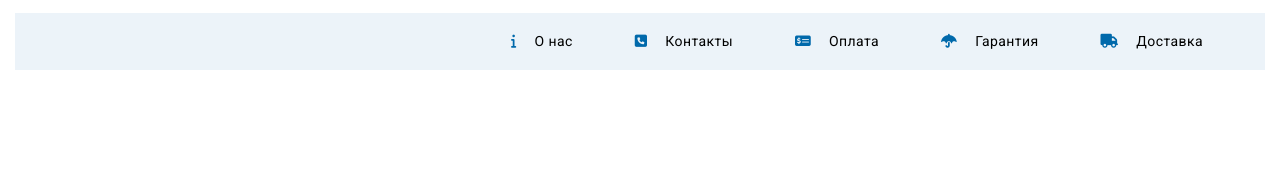
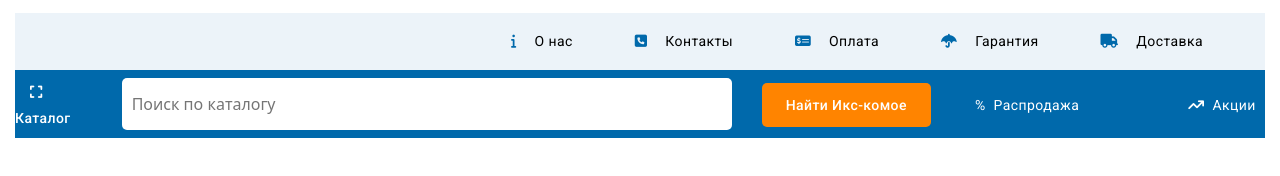
Before and after one commit to shaxa9505/X-xom-Shop, a plain HTML site: page index.html in a window 1280 px wide. Shown: the part 248-424 px from the top of the page. Drawn offline with Linux system fonts and the light colour scheme.

Commit message:
header_nav_top && header_nav_bottom tugadi

```diff
--- a/css/style.css
+++ b/css/style.css
@@ -110,6 +110,10 @@
         padding-top: 20px;
         padding-bottom: 16px;
     }
+    header .header_top .top-left{
+        display: flex;
+        align-items: center;
+    }
     header .header_top .top-left select{
         border: none;
         font-family: 'Roboto';
@@ -155,6 +159,9 @@
     }
     header .header_top .top-right {
         height: 100%;
+        display: flex;
+        align-items: center;
+        justify-content: end;
     }
     header .header_top .top-right .call1{
         font-family: 'Roboto';
@@ -201,6 +208,7 @@
     }
     header .header_top .top-right .user {
         margin-left: 32px;
+        display: flex;
     }
     header .header_top .top-right .user .user-left .name{
         text-decoration: none;
@@ -237,6 +245,9 @@
     header .header_nav .header_nav_top {
         background: #ECF3F9;
         padding: 18px 0;
+        display: flex;
+        align-items: center;
+        justify-content: end;
     }
     header .header_nav .header_nav_top a{
         font-family: 'Roboto';
@@ -252,6 +263,62 @@
         color: #0069AB;
         margin-right: 14px;
     }
-
+    header .header_nav .header_nav_bottom {
+        background: #0069AB;
+        padding: 8px 0;
+    }
+    header .header_nav .header_nav_bottom .fa-expand {
+        width: 20px;
+        height: 20px;
+        color: white;
+    }
+    header .header_nav .header_nav_bottom .catalog{
+        font-family: 'Roboto';
+        font-style: normal;
+        font-weight: 500;
+        font-size: 14px;
+        letter-spacing: 0.03em;
+        color: #FFFFFF;
+        text-decoration: none;
+        margin-left: 15px;
+    }
+    header .header_nav .header_nav_bottom input{
+        width: 100%;
+        border-radius: 5px;
+        border: none;
+        background: white;
+        padding: 14px 10px;
+        resize: none;
+    }
+    header .header_nav .header_nav_bottom .link{
+        font-family: 'Roboto';
+        font-style: normal;
+        font-weight: 500;
+        font-size: 14px;
+        letter-spacing: 0.03em;
+        color: #FFFFFF;
+        text-decoration: none;
+        background: #FF8400;
+        padding: 14px 24px;
+        border-radius: 5px;
+    }
+    header .header_nav .header_nav_bottom .sale{
+        font-family: 'Roboto';
+        font-style: normal;
+        font-weight: 400;
+        font-size: 14px;
+        letter-spacing: 0.03em;
+        color: #FFFFFF;
+        text-decoration: none;
+    }
+    header .header_nav .header_nav_bottom .stock{
+        font-family: 'Roboto';
+        font-style: normal;
+        font-weight: 400;
+        font-size: 14px;
+        letter-spacing: 0.03em;
+        color: #FFFFFF;
+        text-decoration: none;
+    }
 
 }
--- a/index.html
+++ b/index.html
@@ -8,8 +8,10 @@
     <!-- FONT-AWESOME -->
     <script src="https://kit.fontawesome.com/4bf8c03d32.js"></script>
     <!-- FONTS -->
-    <link href="https://fonts.googleapis.com/css2?family=Montserrat:wght@100;300;400;500;700;900&family=Roboto:wght@100;300;400;500;700;900&display=swap" rel="stylesheet">
-    <!-- BOOSTRAP -->
+    <link
+        href="https://fonts.googleapis.com/css2?family=Montserrat:wght@100;300;400;500;700;900&family=Roboto:wght@100;300;400;500;700;900&display=swap"
+        rel="stylesheet">
+    <!-- BOOTSTRAP -->
     <link rel="stylesheet" href="./css/bootstrap.min.css">
     <link rel="stylesheet" href="./css/style.css">
     <title>X-com Shop</title>
@@ -24,7 +26,7 @@
             <div class="container-sl">
                 <div class="row-sl">
                     <div class="col-sl-6">
-                        <div class="top-left d-flex align-items-center">
+                        <div class="top-left">
                             <img src="./images/logo.png" alt="png">
                             <select>
                                 <option value="Санкт-Петербург">Санкт-Петербург</option>
@@ -42,7 +44,7 @@
                         </div>
                     </div>
                     <div class="col-sl-6">
-                        <div class="top-right d-flex align-items-center justify-content-end">
+                        <div class="top-right">
                             <a href="#" class="call1 me-3">Заказать звонок</a>
                             <a href="#" class="call2">Чат с оператором</a>
                             <div class="icons">
@@ -50,7 +52,7 @@
                                 <a href="#" class="me-3"><i class="fa-solid fa-square-poll-vertical"></i></a>
                                 <a href="#"><i class="fa-solid fa-cart-shopping"></i></a>
                             </div>
-                            <div class="user d-flex">
+                            <div class="user">
                                 <div class="user-left">
                                     <a href="#" class="name">Константин К.</a>
                                     <div class="bal">257 баллов</div>
@@ -67,13 +69,40 @@
             <div class="container-sl">
                 <div class="row-sl">
                     <div class="col-sl-12">
-                        <div class="header_nav_top d-flex align-items-center justify-content-end">
+                        <div class="header_nav_top">
                             <a href="#"> <i class="fa-solid fa-info"></i> О нас</a>
                             <a href="#"> <i class="fa-solid fa-square-phone"></i> Контакты</a>
                             <a href="#"> <i class="fa-solid fa-money-check-dollar"></i> Оплата</a>
                             <a href="#"> <i class="fa-solid fa-umbrella"></i> Гарантия</a>
                             <a href="#"> <i class="fa-solid fa-truck"></i> Доставка</a>
                         </div>
+                    </div>
+                    <div class="col-sl-12 ">
+                        <div class="header_nav_bottom">
+                            <div class="row-sl align-items-center">
+                                <div class="col-sl-1">
+                                    <a href="#" class="catalog">
+                                        <i class="fa-solid fa-expand"></i>
+                                        <span>Каталог</span>
+                                    </a>
+
+                                </div>
+                                <div class="col-sl-6">
+                                    <input type="search" placeholder="Поиск по каталогу">
+                                </div>
+                                <div class="col-sl-2">
+                                    <a href="#" class="link">Найти Икс-комое</a>
+                                </div>
+                                <div class="col-sl-2">
+                                    <a href="#" class="sale">% <span class="ms-1">Распродажа</span></a>
+                                </div>
+                                <div class="col-sl-1">
+                                    <a href="#" class="stock"> <i class="fa-solid fa-arrow-trend-up"></i> <span class="ms-1">Акции</span></a>
+
+                                </div>
+                            </div>
+                        </div>
+
                     </div>
                 </div>
             </div>
```
Also changed, not shown: 1 other file.
